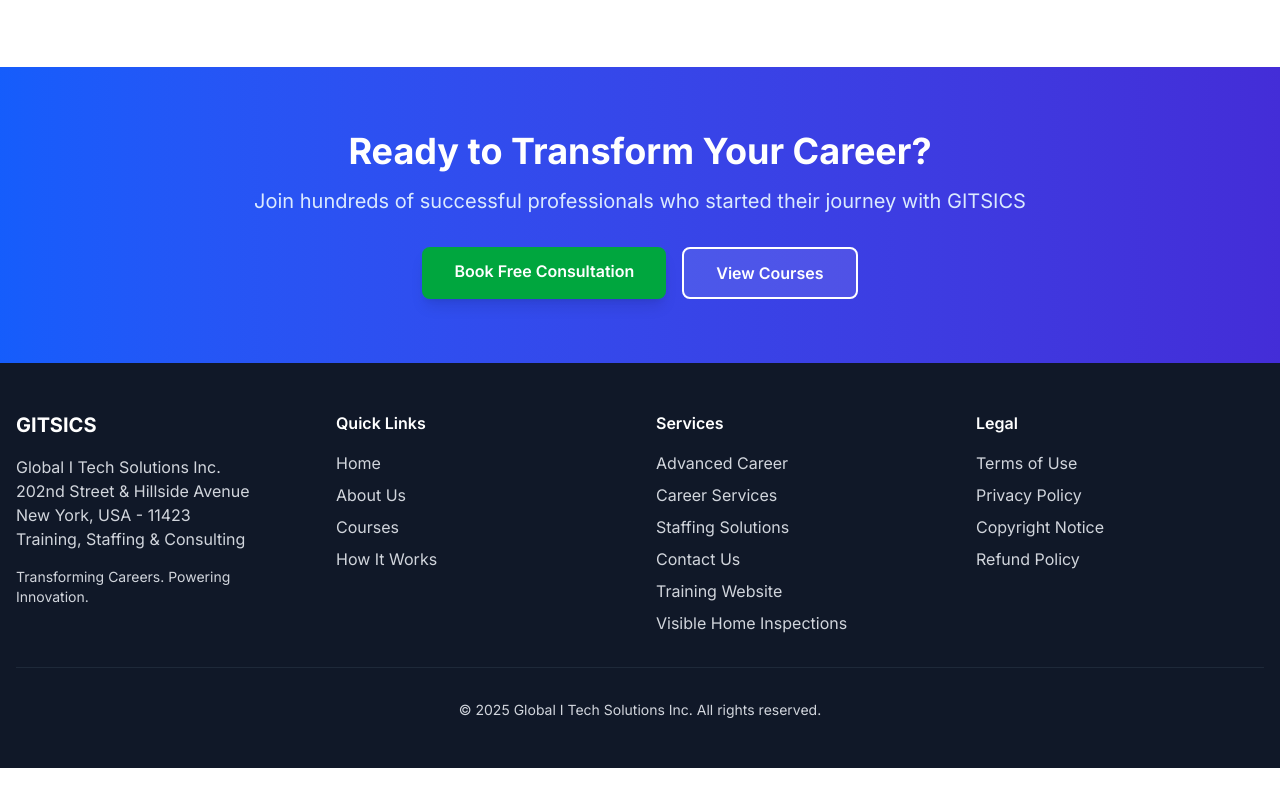
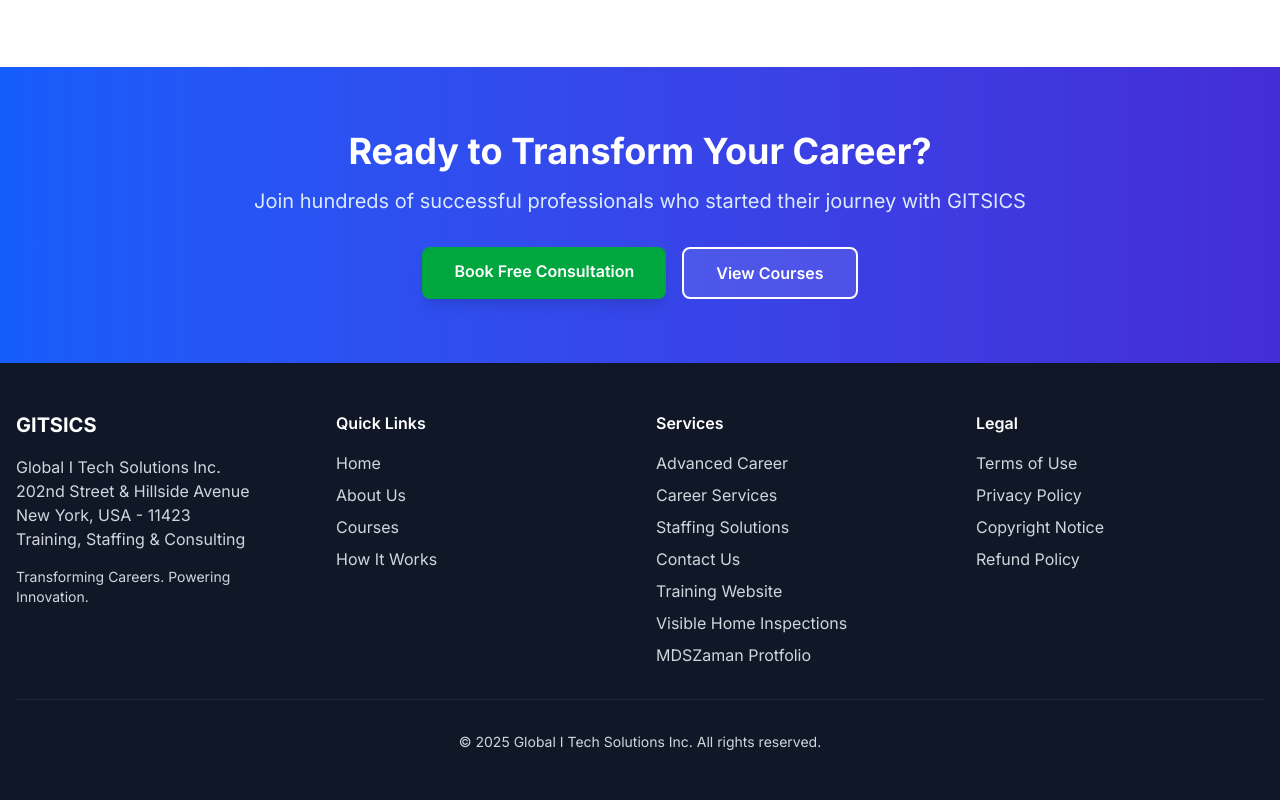
Before and after one commit to gits5213/gitsics-website, a Next.js app: page / in a window 1280 px wide. Shown: the part 5091-5891 px from the top of the page. Before the commit the page ends 5859 px from the top, so only its background shows below. Built offline with nearby package versions, Linux system fonts and the light colour scheme.

Commit message:
Add MDSZaman Portfolio link to footer

```diff
--- a/app/components/Footer.tsx
+++ b/app/components/Footer.tsx
@@ -51,6 +51,11 @@
                   Visible Home Inspections
                 </a>
               </li>
+              <li>
+                <a href="https://mdszaman.com/" target="_blank" rel="noopener noreferrer" className="hover:text-white transition">
+                  MDSZaman Protfolio
+                </a>
+              </li>
             </ul>
           </div>
 
```
